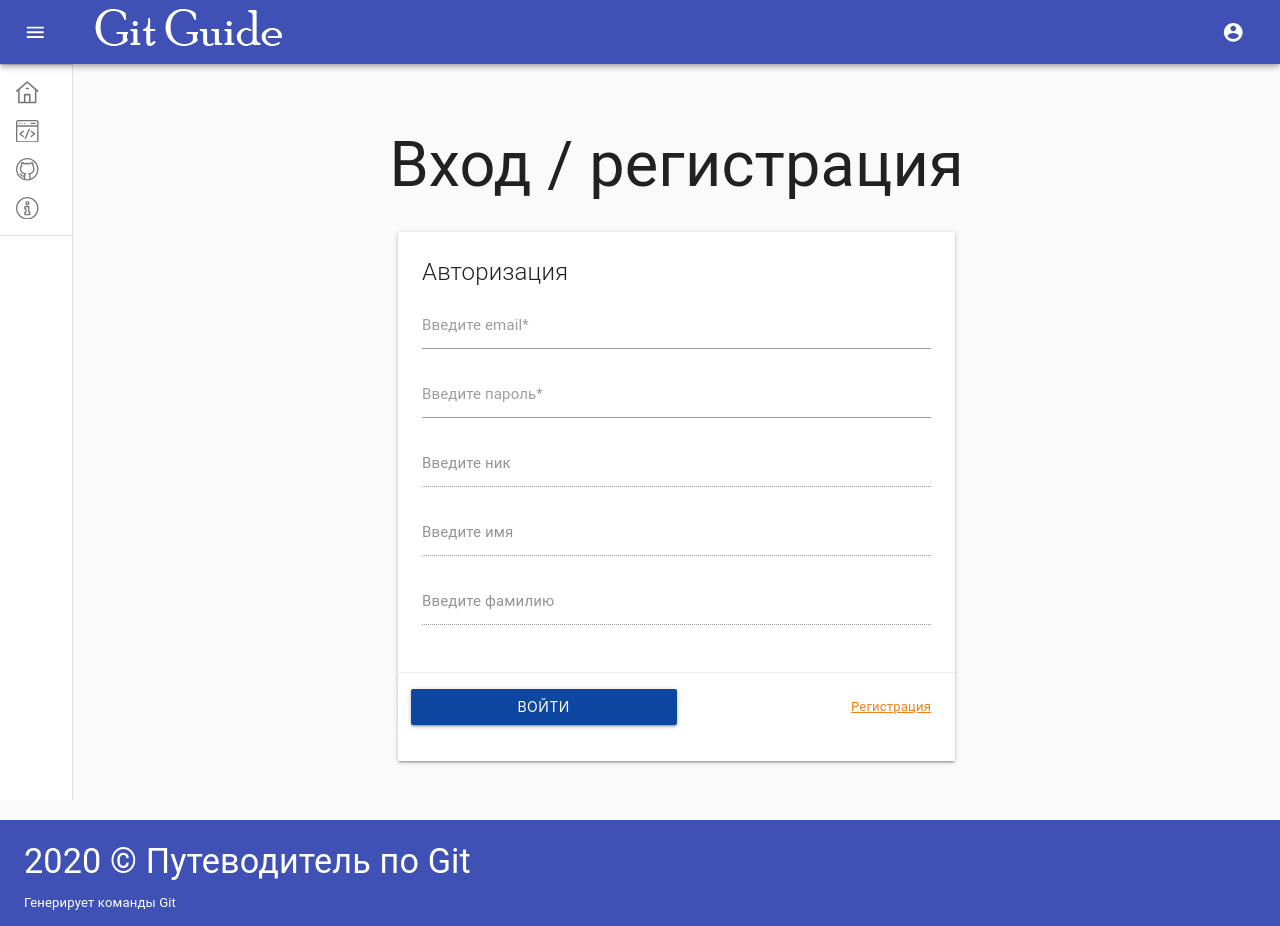
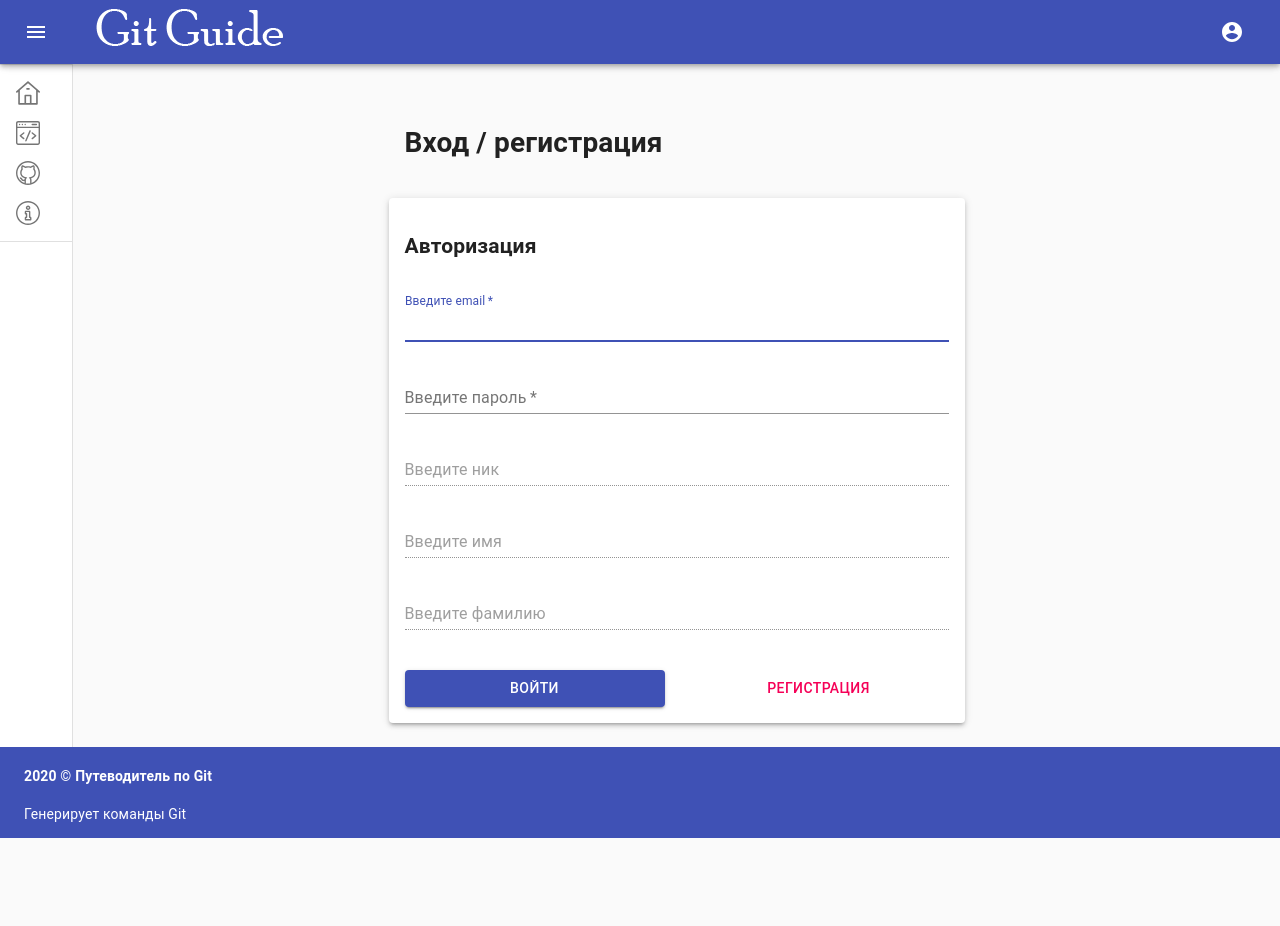
Before and after one commit to Radist-electric/git-guide-mern, a React (Create React App) app in the folder client/: page /auth in a window 1280 px wide. After the commit the page ends 838 px from the top, so only its background shows below. Built offline with nearby package versions, Linux system fonts and the light colour scheme.

Commit message:
I deleted materialize-css library and remade my application using only the Material-UI

```diff
--- a/client/package.json
+++ b/client/package.json
@@ -9,7 +9,6 @@
     "@testing-library/jest-dom": "^5.11.6",
     "@testing-library/react": "^11.1.2",
     "@testing-library/user-event": "^12.2.2",
-    "materialize-css": "^1.0.0-rc.2",
     "react": "^17.0.1",
     "react-dom": "^17.0.1",
     "react-redux": "^7.2.2",
--- a/client/src/App.js
+++ b/client/src/App.js
@@ -4,8 +4,6 @@ import { AuthContext } from './context/AuthContext'
 import MiniDrawer from './components/MiniDrawer'
 import { Footer } from './components/Footer'
 import PopupMessage from './components/Popup'
-
-import 'materialize-css'
 
 function App() {
   const { token, login, logout, userId, role } = useAuth()
--- a/client/src/components/Loader.js
+++ b/client/src/components/Loader.js
@@ -3,11 +3,11 @@ import CircularProgress from '@material-ui/core/CircularProgress'
 
 const useStyles = makeStyles((theme) => ({
   root: {
-    display: 'flex',
-    '& > * + *': {
-      marginLeft: theme.spacing(2),
-    },
-  },
+    position: 'absolute',
+    top: '50%',
+    left: '50%',
+    transform: 'translate(-50%, -50%)'
+  }
 }))
 
 export const Loader = () => {
@@ -15,7 +15,10 @@ export const Loader = () => {
 
   return (
     <div className={classes.root}>
-      <CircularProgress />
+      <CircularProgress
+      size={100}
+      thickness={1.5}
+      />
     </div>
   )
 }
--- a/client/src/index.css
+++ b/client/src/index.css
@@ -1,26 +1,6 @@
-@import "~materialize-css/dist/css/materialize.min.css";
-
 #root {
   display: flex;
   flex-direction: column;
   justify-content: flex-start;
   min-height: 100vh;
 }
-
-.reg {
-  line-height: 36px;
-  text-decoration: underline;
-  cursor: pointer;
-}
-
-@media only screen and (max-width: 991px) {
-  html {
-    font-size: 13px;
-  }
-}
-
-@media only screen and (max-width: 600px) {
-  html {
-    font-size: 12px;
-  }
-}
--- a/client/src/pages/AuthPage.js
+++ b/client/src/pages/AuthPage.js
@@ -4,8 +4,32 @@ import { AuthContext } from '../context/AuthContext'
 import { useHistory, useLocation } from 'react-router-dom'
 import { Loader } from '../components/Loader'
 import { connect } from 'react-redux'
+import { makeStyles } from '@material-ui/core/styles'
+import Paper from '@material-ui/core/Paper'
+import Grid from '@material-ui/core/Grid'
+import Button from '@material-ui/core/Button'
+import TextField from '@material-ui/core/TextField'
+
+const useStyles = makeStyles((theme) => ({
+  root: {
+    flexGrow: 1,
+  },
+  paper: {
+    position: 'relative',
+    padding: theme.spacing(2),
+    margin: 'auto',
+    maxWidth: 576,
+  },
+  buttons: {
+    marginTop: '20px'
+  },
+  bgNone: {
+    background: 'none'
+  }
+}))
 
 export const AuthPage = (props) => {
+  const classes = useStyles()
   const history = useHistory()
   const auth = useContext(AuthContext)
   const { loading, error, request, clearError } = useHttp()
@@ -27,15 +51,11 @@ export const AuthPage = (props) => {
   }, [location]);
 
   useEffect(() => {
-    if(error) {
+    if (error) {
       props.show(error, 'error', 'top', 'center')
     }
     clearError()
   }, [error, clearError, props])
-
-  useEffect(() => {
-    window.M.updateTextFields()
-  }, [])
 
   const changeHandler = event => {
     setForm({ ...form, [event.target.name]: event.target.value })
@@ -80,97 +100,94 @@ export const AuthPage = (props) => {
   }
 
   return (
-    <div className="row">
-      <h1 className="center-align">Вход / регистрация</h1>
-      <div className="col xl6 offset-xl3 l8 offset-l2 s12">
-        <div className="card">
-          <div className="card-content">
-            <span className="card-title">{register === true ? "Регистрация" : "Авторизация"}</span>
-            <div>
-
-              <div className="input-field">
-                <input
-                  id="email"
-                  type="text"
-                  name="email"
+    <div className={classes.root}>
+      <Paper className={classes.paper + ' ' + classes.bgNone} elevation={0}>
+        <h1>Вход / регистрация</h1>
+      </Paper>
+      <Paper className={classes.paper} elevation={3}>
+        <h2 className='card-title'>{register === true ? 'Регистрация' : 'Авторизация'}</h2>
+        <TextField
+          id='email'
+          type='text'
+          name='email'
+          required
+          autoFocus={true}
+          fullWidth={true}
+          margin='normal'
           onChange={changeHandler}
           onKeyPress={pressHandler}
+          label='Введите email'
         />
-                <label htmlFor="email">Введите email*</label>
-              </div>
-
-              <div className="input-field">
-                <input
-                  id="password"
-                  type="password"
-                  name="password"
+        <TextField
+          id='password'
+          type='password'
+          name='password'
+          required
+          fullWidth={true}
+          margin='normal'
           onChange={changeHandler}
           onKeyPress={pressHandler}
+          label='Введите пароль'
         />
-                <label htmlFor="password">Введите пароль*</label>
-              </div>
-
-              <div className="input-field">
-                <input
-                  id="nickName"
-                  type="text"
-                  name="nickName"
+        <TextField
+          id='nickName'
+          type='text'
+          name='nickName'
+          fullWidth={true}
+          margin='normal'
           onChange={changeHandler}
           disabled={!register}
           onKeyPress={pressHandler}
+          label='Введите ник'
         />
-                <label htmlFor="nickName">Введите ник</label>
-              </div>
-
-              <div className="input-field">
-                <input
-                  id="firstName"
-                  type="text"
-                  name="firstName"
+        <TextField
+          id='firstName'
+          type='text'
+          name='firstName'
+          fullWidth={true}
+          margin='normal'
           onChange={changeHandler}
           disabled={!register}
           onKeyPress={pressHandler}
+          label='Введите имя'
         />
-                <label htmlFor="firstName">Введите имя</label>
-              </div>
-
-              <div className="input-field">
-                <input
-                  id="lastName"
-                  type="text"
-                  name="lastName"
+        <TextField
+          id='lastName'
+          type='text'
+          name='lastName'
+          fullWidth={true}
+          margin='normal'
           onChange={changeHandler}
           disabled={!register}
           onKeyPress={pressHandler}
+          label='Введите фамилию'
         />
-                <label htmlFor="lastName">Введите фамилию</label>
-              </div>
 
-            </div>
-          </div>
 
-          <div className="card-action">
-            <div className="row">
-              <button
-                className="btn blue darken-4 col m6 s12"
+        <Grid container spacing={3} className={classes.buttons}>
+          <Grid item xs={12} sm={6}>
+            <Button
+              variant='contained'
+              color='primary'
+              disabled={loading}
+              fullWidth={true}
               onClick={register === true ? registerHandler : loginHandler}
-                disabled={loading}
             >
-                {register === true ? "Зарегистрироваться" : "Войти"}
-              </button>
-              <div className="col m1 offset-m1 s1 offset-s5">{loading && <Loader />}</div>
-              <div className="col m3 offset-m1 s5 offset-s1 right-align">
-                <span
-                  className="reg yellow-text text-darken-4"
+              {register === true ? 'Зарегистрироваться' : 'Войти'}
+            </Button>
+          </Grid>
+          <Grid item xs={12} sm={6}>
+            <Button
+              color='secondary'
+              fullWidth={true}
               onClick={regToggler}
             >
-                  {register === true ? "Авторизация" : "Регистрация"}
-                </span>
-              </div>
-            </div>
-          </div>
-        </div>
-      </div>
+              {register === true ? 'Авторизация' : 'Регистрация'}
+            </Button>
+          </Grid>
+        </Grid>
+        {loading && <Loader />}
+      </Paper>
     </div>
   )
 }
```
Also changed, not shown: client/src/pages/GitPage.js (+0 -13 lines), 1 other file (tests, documents, lock files or other folders). Lines whose indentation alone changed are shown as unchanged.
